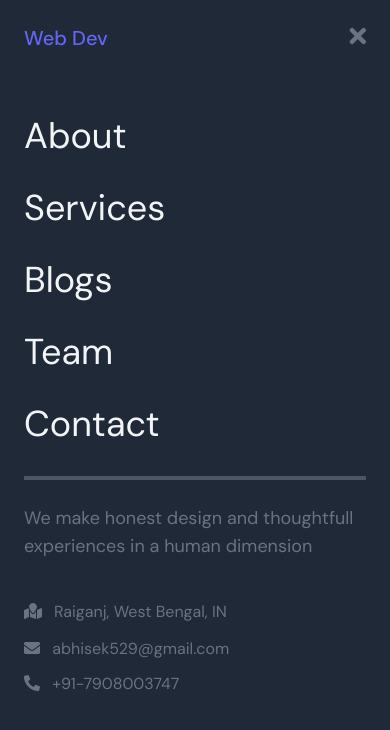
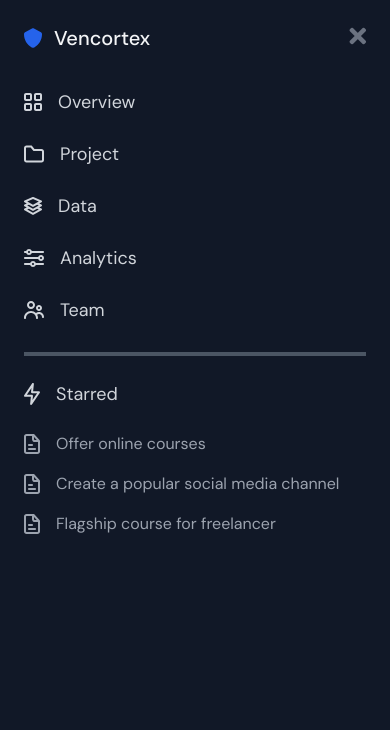
Before and after one commit to abhisek47/jQuery-responsive-menu, a plain HTML site: page index.html in a window 390 px wide. Both pictures are taken after a click on the button 357 px from the left and 38 px from the top of the page. Drawn offline with nearby package versions, Linux system fonts and the light colour scheme.

Commit message:
change menu section

```diff
--- a/index.html
+++ b/index.html
@@ -30,21 +30,22 @@
     <header class="shadow-sm">
       <div class="container mx-auto p-6">
         <div class="flex justify-between items-center">
-          <div
-            id="logo"
-            class="text-indigo-500 text-lg font-medium cursor-pointer"
+          <a
+            href=""
+            class="text-gray-800 text-xl hover:text-indigo-500 font-medium inline-flex space-x-3 items-center"
           >
-            Web Dev
-          </div>
+            <span><img src="./assets/Logo.svg" alt="" /></span>
+            <span>Vencortex</span>
+          </a>
           <div
             id="nav"
             class="hidden md:inline-flex space-x-8 items-center text-gray-800"
           >
-            <a href="#"><p class="hover:text-indigo-600">About</p></a>
-            <a href="#"><p class="hover:text-indigo-600">Services</p></a>
-            <a href="#"><p class="hover:text-indigo-600">Blog</p></a>
+            <a href="#"><p class="hover:text-indigo-600">Overview</p></a>
+            <a href="#"><p class="hover:text-indigo-600">Project</p></a>
+            <a href="#"><p class="hover:text-indigo-600">Data</p></a>
+            <a href="#"><p class="hover:text-indigo-600">Analytics</p></a>
             <a href="#"><p class="hover:text-indigo-600">Team</p></a>
-            <a href="#"><p class="hover:text-indigo-600">Contact</p></a>
           </div>
           <div id="menu" class="block md:hidden">
             <button class="focus:outline-none focus:outline-none" id="open">
@@ -54,12 +55,16 @@
         </div>
         <div id="mobile" class="hidden">
           <div
-            class="bg-gray-800 absolute top-0 right-0 w-full h-screen overflow-scroll p-6"
+            class="bg-gray-900 absolute top-0 right-0 w-full h-screen overflow-scroll p-6"
           >
             <div class="flex w-full justify-between items-center">
-              <div class="text-indigo-500 text-xl font-medium cursor-pointer">
-                Web Dev
-              </div>
+              <a
+                href=""
+                class="text-gray-100 text-xl hover:text-indigo-500 font-medium space-x-3 inline-flex items-center"
+              >
+                <span><img src="./assets/Logo.svg" alt="" /></span>
+                <span>Vencortex</span>
+              </a>
 
               <div>
                 <button
@@ -72,52 +77,127 @@
                 </button>
               </div>
             </div>
-            <div id="mobileNav" class="pt-12 pb-6">
+            <div id="mobileNav" class="pt-6 pb-6">
+              <div>
+                <a
+                  href=""
+                  class="text-gray-300 text-lg py-3 hover:text-indigo-500 inline-flex items-center"
+                >
+                  <span class="pr-4"
+                    ><img src="./assets/Overview.svg" alt=""
+                  /></span>
+                  <span>Overview</span>
+                </a>
+              </div>
+              <div>
+                <a
+                  href=""
+                  class="text-gray-300 text-lg py-3 hover:text-indigo-500 inline-flex items-center"
+                >
+                  <span class="pr-4"
+                    ><img src="./assets/Project.svg" alt=""
+                  /></span>
+                  <span>Project</span>
+                </a>
+              </div>
+              <div>
+                <a
+                  href=""
+                  class="text-gray-300 text-lg py-3 hover:text-indigo-500 inline-flex items-center"
+                >
+                  <span class="pr-4"
+                    ><img src="./assets/Data.svg" alt=""
+                  /></span>
+                  <span>Data</span>
+                </a>
+              </div>
+              <div>
+                <a
+                  href=""
+                  class="text-gray-300 text-lg py-3 hover:text-indigo-500 inline-flex items-center"
+                >
+                  <span class="pr-4"
+                    ><img src="./assets/Analytics.svg" alt=""
+                  /></span>
+                  <span>Analytics</span>
+                </a>
+              </div>
+              <div>
+                <a
+                  href=""
+                  class="text-gray-300 text-lg py-3 hover:text-indigo-500 inline-flex items-center"
+                >
+                  <span class="pr-4"
+                    ><img src="./assets/Team.svg" alt=""
+                  /></span>
+                  <span>Team</span>
+                </a>
+              </div>
+              <!-- <div id="tab" class="hidden">
                 <a href="#"
-                ><p class="text-gray-100 text-4xl py-4 hover:text-indigo-500">
-                  About
+                  ><p class="text-gray-100 text-lg py-2 hover:text-indigo-500">
+                    HTML
                   </p></a
                 >
                 <a href="#"
-                ><p class="text-gray-100 text-4xl py-4 hover:text-indigo-500">
-                  Services
+                  ><p class="text-gray-100 text-lg py-2 hover:text-indigo-500">
+                    CSS
                   </p></a
                 >
                 <a href="#"
-                ><p class="text-gray-100 text-4xl py-4 hover:text-indigo-500">
-                  Blogs
+                  ><p class="text-gray-100 text-lg py-2 hover:text-indigo-500">
+                    Javascript
                   </p></a
                 >
-              <a href="#"
-                ><p class="text-gray-100 text-4xl py-4 hover:text-indigo-500">
-                  Team
-                </p></a
-              >
-              <a href="#"
-                ><p class="text-gray-100 text-4xl py-4 hover:text-indigo-500">
-                  Contact
-                </p></a
-              >
+              </div> -->
               <div class="border-2 border-gray-600 mt-4"></div>
             </div>
             <div>
-              <p class="text-lg text-gray-500">
-                We make honest design and thoughtfull experiences in a human
-                dimension
-              </p>
-              <div class="mt-10 text-gray-500">
-                <p>
-                  <span><i class="fas fa-map-marked pr-3"></i></span>Raiganj,
-                  West Bengal, IN
-                </p>
-                <p>
-                  <span><i class="fas fa-envelope pr-2 py-4"></i></span>
-                  abhisek529@gmail.com
-                </p>
-                <p>
-                  <span><i class="fas fa-phone-alt pr-2"></i></span>
-                  +91-7908003747
-                </p>
+              <div>
+                <a
+                  href=""
+                  class="text-gray-300 text-lg pb-4 hover:text-indigo-500 inline-flex items-center"
+                >
+                  <span class="pr-4"
+                    ><img src="./assets/Starred.svg" alt=""
+                  /></span>
+                  <span>Starred</span>
+                </a>
+              </div>
+              <div class="text-gray-500">
+                <div>
+                  <a
+                    href=""
+                    class="text-gray-400 text-base py-2 hover:text-indigo-500 inline-flex items-center"
+                  >
+                    <span class="pr-4"
+                      ><img src="./assets/Doc.svg" alt=""
+                    /></span>
+                    <span>Offer online courses</span>
+                  </a>
+                </div>
+                <div>
+                  <a
+                    href=""
+                    class="text-gray-400 text-base py-2 hover:text-indigo-500 inline-flex items-center"
+                  >
+                    <span class="pr-4"
+                      ><img src="./assets/Doc.svg" alt=""
+                    /></span>
+                    <span>Create a popular social media channel</span>
+                  </a>
+                </div>
+                <div>
+                  <a
+                    href=""
+                    class="text-gray-400 text-base py-2 hover:text-indigo-500 inline-flex items-center"
+                  >
+                    <span class="pr-4"
+                      ><img src="./assets/Doc.svg" alt=""
+                    /></span>
+                    <span>Flagship course for freelancer</span>
+                  </a>
+                </div>
               </div>
             </div>
           </div>
--- a/js/script.js
+++ b/js/script.js
@@ -5,4 +5,7 @@ $(document).ready(function () {
   $('#open').click(function () {
     $('#mobile').fadeIn('fast', function () {});
   });
+  $('#about').click(function () {
+    $('#tab').slideToggle('normal', function () {});
+  });
 });
```
Also changed, not shown: assets/Analytics.svg (added), assets/Data.svg (added), assets/Doc.svg (added), assets/Logo.svg (added), assets/Overview.svg (added), assets/Project.svg (added), assets/Starred.svg (added), assets/Team.svg (added). Lines whose indentation alone changed are shown as unchanged.
